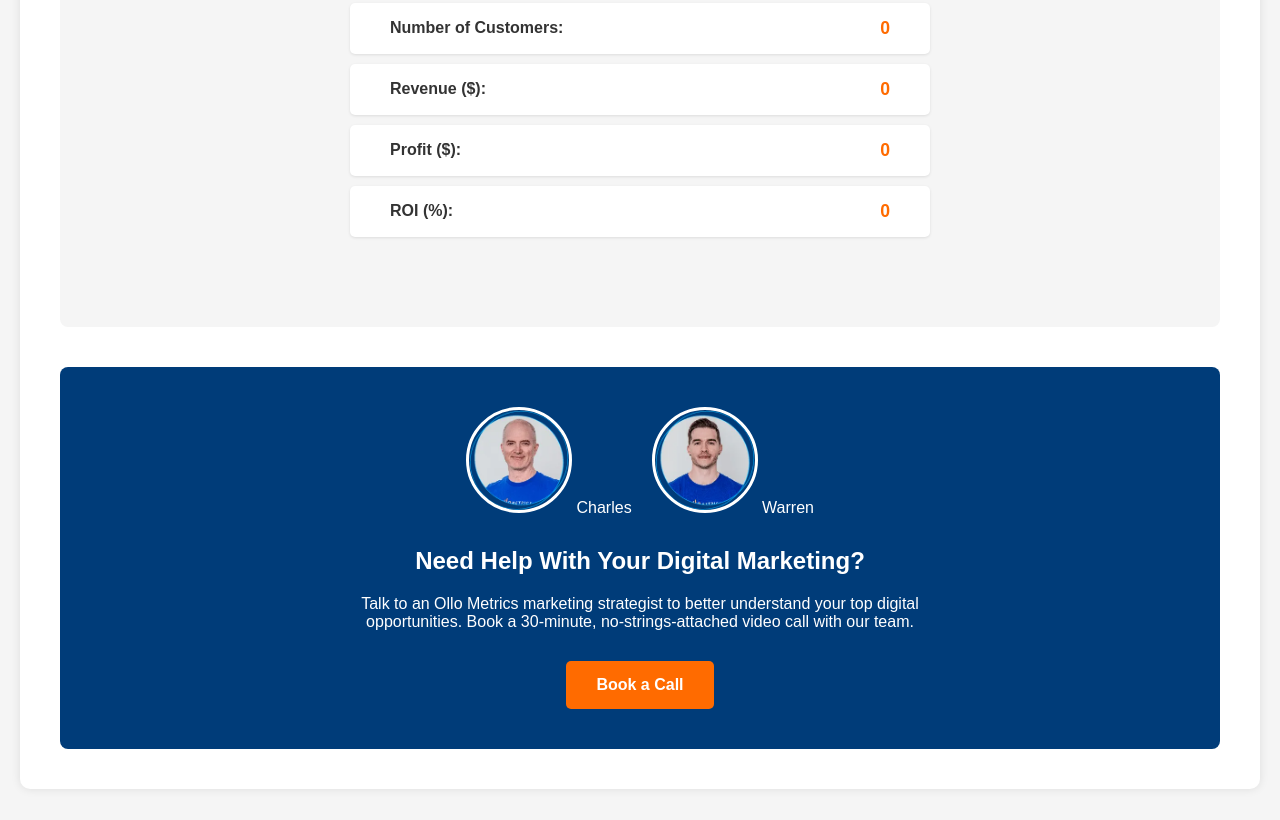
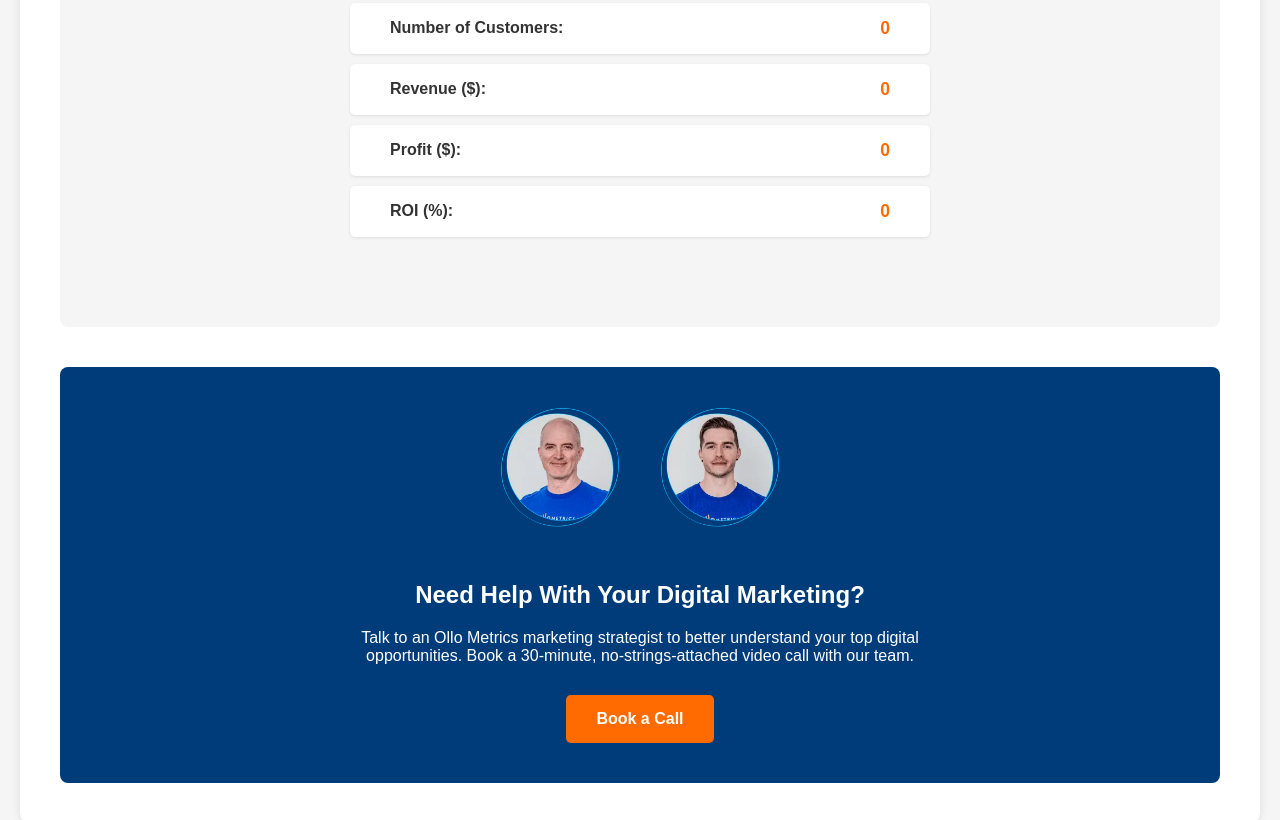
Before and after one commit to warrenthompson21/google-ads-cost-calculator, a plain HTML site: page index.html in a window 1280 px wide. Shown: the part 1657-2477 px from the top of the page. Drawn offline with Linux system fonts and the light colour scheme.

Commit message:
removed borders

```diff
--- a/index.html
+++ b/index.html
@@ -135,11 +135,9 @@
             <div class="team-photos">
                 <div class="headshot-container">
                     <img src="images/Charles-profile-01.webp" alt="Charles" class="headshot">
-                    <span class="name">Charles</span>
                 </div>
                 <div class="headshot-container">
                     <img src="images/Warren-profile-01.webp" alt="Warren" class="headshot">
-                    <span class="name">Warren</span>
                 </div>
             </div>
             <h2>Need Help With Your Digital Marketing?</h2>
--- a/styles.css
+++ b/styles.css
@@ -314,14 +314,24 @@ input:-ms-input-placeholder {
 .team-photos {
     display: flex;
     justify-content: center;
-    gap: 20px;
-    margin-bottom: 30px;
+    gap: 40px;
+    margin-bottom: 40px;
+}
+
+.headshot-container {
+    text-align: center;
 }
 
 .headshot {
-    width: 100px;
-    height: 100px;
+    width: 120px;
+    height: 120px;
     border-radius: 50%;
     object-fit: cover;
-    border: 3px solid white;
+    margin-bottom: 10px;
 }
+
+.name {
+    color: white;
+    font-size: 1.2em;
+    display: block;
+}
```
